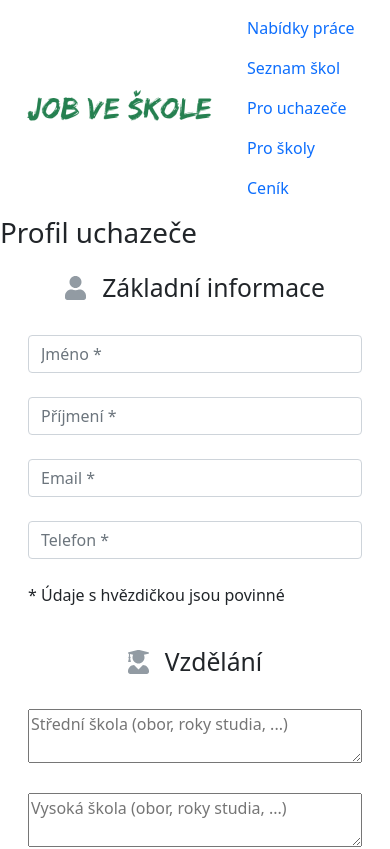
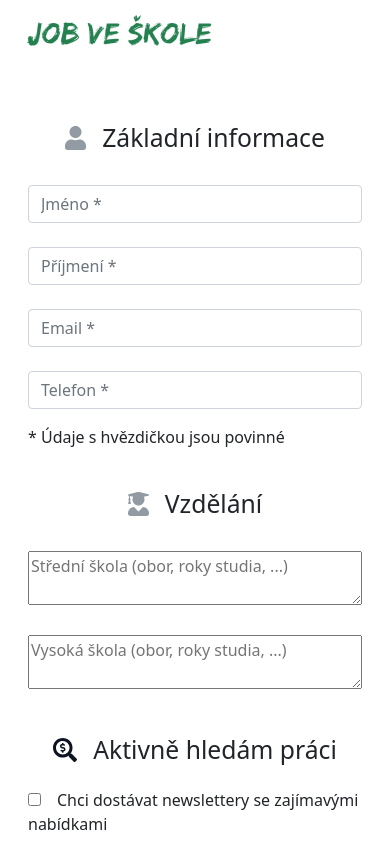
Before and after one commit to violinie/coex, a React (Create React App) app: page / in a window 390 px wide. Shown: the top 849 px of the page. Built offline with nearby package versions, Linux system fonts and the light colour scheme; the HTML template or start-up script is replaced by a standard one.

Commit message:
refactor bootstrap classes

```diff
--- a/src/components/Form.jsx
+++ b/src/components/Form.jsx
@@ -3,7 +3,7 @@ import React, { useState } from "react";
 const Input = ({ errors, type = "text", name, placeholder, isRequired = false }) => {
   return (
     <>
-      <input type={type} name={name} className="form-control my-4 form-control__input" placeholder={placeholder} required={isRequired} />
+      <input type={type} name={name} className="form-control position-relative my-4 mb-3 form-control__input" placeholder={placeholder} required={isRequired} />
       {errors[name] && <span>{errors[name]}</span>}
     </>
   );
@@ -87,7 +87,7 @@ export default function Form() {
           <input type="checkbox" className="me-3" />
           <span>Chci dostávat newslettery se zajímavými nabídkami</span>
         </div>
-        <select className="my-3 w-100">
+        <select className="my-3 w-100 form-control__input fw-normal">
           <option value="disabled selected">Město, kde hledám práci</option>
           <option value="praha">Praha</option>
           <option value="brno">Brno</option>
--- a/src/components/Nav.jsx
+++ b/src/components/Nav.jsx
@@ -5,7 +5,7 @@ export default function Nav() {
     <header>
       <nav className="my-nav hstack p-2">
         <img src="./images/logo.png" alt="" />
-        <ul className="nav d-sm-none d-md-flex">
+        <ul className="nav d-none d-md-flex">
           <li className="nav-item">
             <a href="#" className="nav-link">
               Nabídky práce
--- a/src/components/Profile.jsx
+++ b/src/components/Profile.jsx
@@ -4,9 +4,9 @@ import Form from "./Form";
 export default function Profile() {
   return (
     <div>
-      <div className="profile__header d-flex align-items-center">
+      <div className="profile__header d-flex justify-content-center align-items-center text-white">
         <div>
-          <h1 className="text-center profile__title m-0">Profil uchazeče</h1>
+          <h1 className="d-flex align-items-center m-0">Profil uchazeče</h1>
         </div>
       </div>
       <Form />
--- a/src/form.scss
+++ b/src/form.scss
@@ -1,5 +1,4 @@
 .form-control {
-  position: relative;
   margin-bottom: 1rem;
 }
 
--- a/src/style.scss
+++ b/src/style.scss
@@ -48,14 +48,6 @@ textarea {
 .profile__header {
   background-image: url(./images/Background.png);
   min-height: 11.5rem;
-  display: flex;
-  justify-content: center;
-  color: #fff;
-}
-
-.profile__title {
-  display: flex;
-  align-items: center;
 }
 
 .footer {
```
